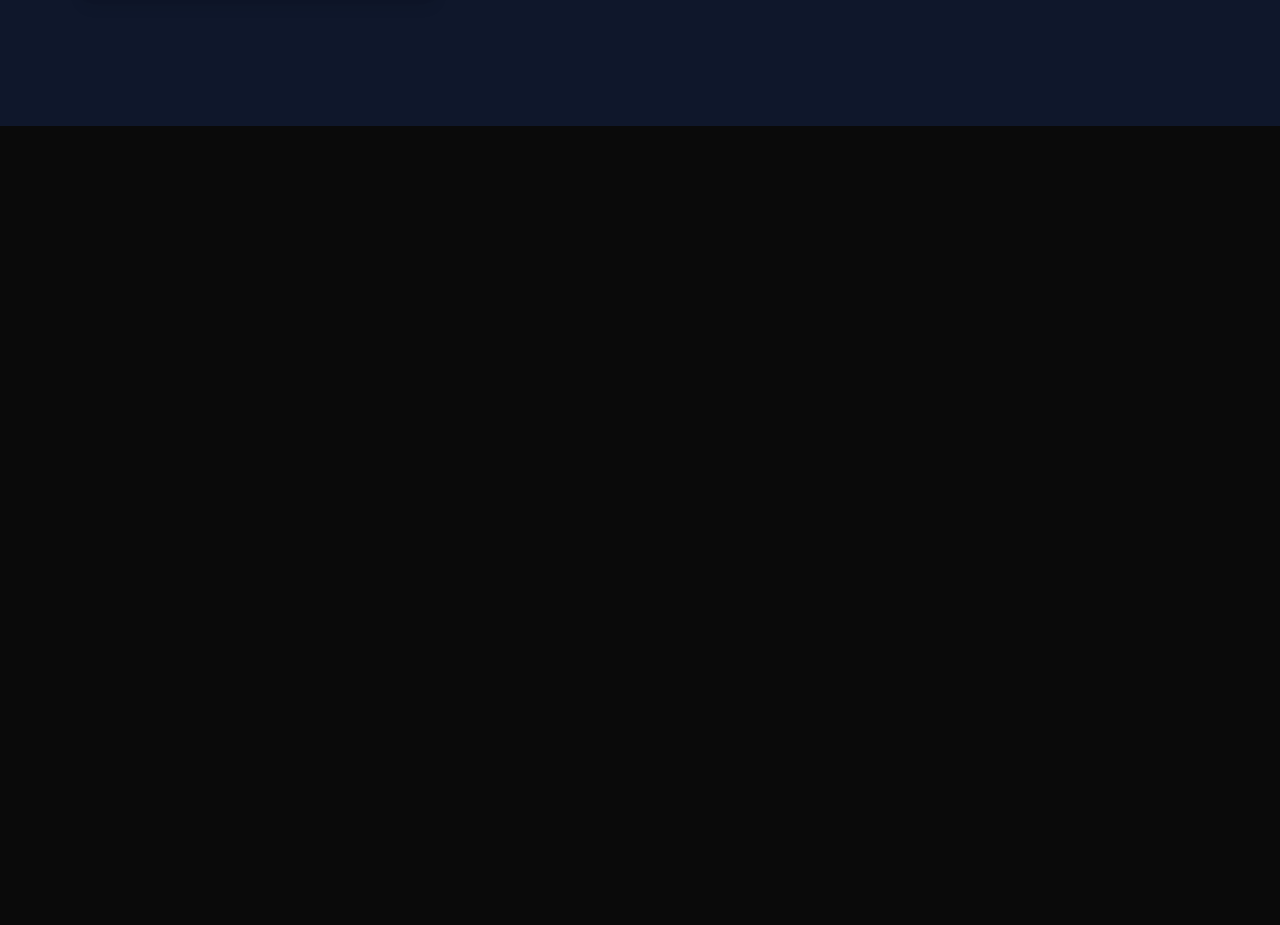
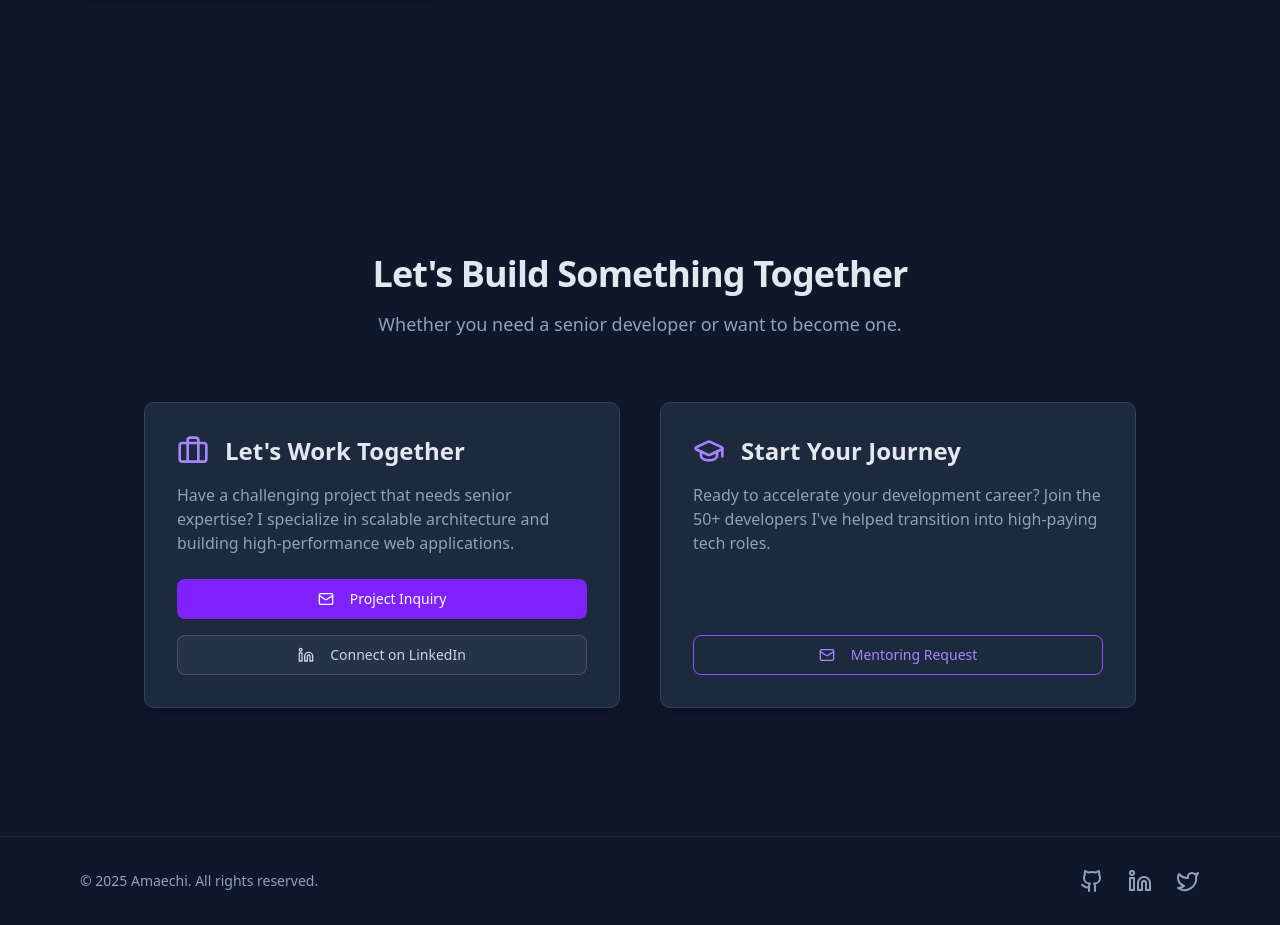
Before and after one commit to amaechijude/amaechi, a Next.js app: page / in a window 1280 px wide. Shown: the part 7685-8610 px from the top of the page. Before the commit the page ends 7811 px from the top, so only its background shows below. Built offline with nearby package versions, Linux system fonts and the light colour scheme.

Commit message:
feat: Implement contact and footer sections

```diff
--- a/src/app/page.tsx
+++ b/src/app/page.tsx
@@ -1,5 +1,7 @@
 import About from "@/components/shared/About";
+import Contact from "@/components/shared/Contact";
 import Experience from "@/components/shared/Experience";
+import Footer from "@/components/shared/Footer";
 import Hero from "@/components/shared/Hero";
 import Navbar from "@/components/shared/Navbar";
 import Projects from "@/components/shared/Projects";
@@ -16,6 +18,8 @@ export default function Home() {
       <Skills />
       <Experience />
       <Testimonials />
+      <Contact />
+      <Footer />
     </main>
   );
 }
--- /dev/null
+++ b/src/components/shared/Contact.tsx
@@ -0,0 +1,90 @@
+"use client";
+
+import { motion, useInView } from "framer-motion";
+import { useRef } from "react";
+import { Button } from "@/components/ui/button";
+import { Briefcase, GraduationCap, Mail, Linkedin } from "lucide-react";
+import Link from "next/link";
+
+const Contact = () => {
+  const ref = useRef(null);
+  const isInView = useInView(ref, { once: true, amount: 0.3 });
+
+  const containerVariants = {
+    hidden: { opacity: 0 },
+    visible: { opacity: 1, transition: { staggerChildren: 0.2 } },
+  };
+
+  const itemVariants = (fromLeft = true) => ({
+    hidden: { opacity: 0, x: fromLeft ? -50 : 50 },
+    visible: { opacity: 1, x: 0, transition: { type: "spring", stiffness: 100 } },
+  });
+
+  return (
+    <motion.section
+      id="contact"
+      ref={ref}
+      className="w-full bg-slate-900 py-20 md:py-32"
+      initial="hidden"
+      animate={isInView ? "visible" : "hidden"}
+      variants={containerVariants}
+    >
+      <div className="container mx-auto max-w-5xl px-4">
+        <motion.div className="text-center" variants={itemVariants()}>
+          <h2 className="text-3xl font-bold tracking-tight text-slate-200 sm:text-4xl">Let's Build Something Together</h2>
+          <p className="mt-4 text-lg text-slate-400">Whether you need a senior developer or want to become one.</p>
+        </motion.div>
+
+        <div className="mt-16 grid grid-cols-1 gap-10 md:grid-cols-2">
+          {/* Professional Track */}
+          <motion.div
+            variants={itemVariants(true)}
+            className="flex flex-col rounded-lg border border-slate-700 bg-slate-800 p-8 shadow-lg transition-all duration-300 hover:border-violet-500/50 hover:shadow-violet-500/10"
+          >
+            <div className="flex items-center space-x-4">
+              <Briefcase className="h-8 w-8 text-violet-400" />
+              <h3 className="text-2xl font-bold text-slate-200">Let's Work Together</h3>
+            </div>
+            <p className="mt-4 flex-1 text-slate-400">Have a challenging project that needs senior expertise? I specialize in scalable architecture and building high-performance web applications.</p>
+            <div className="mt-6 space-y-4">
+              <Button asChild size="lg" className="w-full bg-violet-600 text-white hover:bg-violet-700">
+                <a href="mailto:amaechi@example.com">
+                  <Mail className="mr-2 h-5 w-5" />
+                  Project Inquiry
+                </a>
+              </Button>
+              <Button asChild size="lg" variant="outline" className="w-full border-slate-600 text-slate-300 hover:bg-slate-700 hover:text-white">
+                <Link href="#" target="_blank">
+                  <Linkedin className="mr-2 h-5 w-5" />
+                  Connect on LinkedIn
+                </Link>
+              </Button>
+            </div>
+          </motion.div>
+
+          {/* Mentoring Track */}
+          <motion.div
+            variants={itemVariants(false)}
+            className="flex flex-col rounded-lg border border-slate-700 bg-slate-800 p-8 shadow-lg transition-all duration-300 hover:border-violet-500/50 hover:shadow-violet-500/10"
+          >
+            <div className="flex items-center space-x-4">
+              <GraduationCap className="h-8 w-8 text-violet-400" />
+              <h3 className="text-2xl font-bold text-slate-200">Start Your Journey</h3>
+            </div>
+            <p className="mt-4 flex-1 text-slate-400">Ready to accelerate your development career? Join the 50+ developers I've helped transition into high-paying tech roles.</p>
+            <div className="mt-6 space-y-4">
+              <Button asChild size="lg" className="w-full bg-transparent border border-violet-500 text-violet-400 hover:bg-violet-500/10">
+                <a href="mailto:mentoring.amaechi@example.com">
+                  <Mail className="mr-2 h-5 w-5" />
+                  Mentoring Request
+                </a>
+              </Button>
+            </div>
+          </motion.div>
+        </div>
+      </div>
+    </motion.section>
+  );
+};
+
+export default Contact;
--- /dev/null
+++ b/src/components/shared/Footer.tsx
@@ -0,0 +1,29 @@
+"use client";
+
+import { Github, Linkedin, Twitter } from "lucide-react";
+import Link from "next/link";
+
+const Footer = () => {
+  return (
+    <footer className="w-full bg-slate-900 border-t border-slate-800 py-8">
+      <div className="container mx-auto flex max-w-6xl flex-col items-center justify-between px-4 md:flex-row">
+        <p className="text-slate-400 text-sm">
+          &copy; {new Date().getFullYear()} Amaechi. All rights reserved.
+        </p>
+        <div className="mt-4 flex space-x-6 md:mt-0">
+          <Link href="https://github.com" target="_blank" rel="noopener noreferrer">
+            <Github className="h-6 w-6 text-slate-400 hover:text-violet-400 transition-colors" />
+          </Link>
+          <Link href="https://linkedin.com" target="_blank" rel="noopener noreferrer">
+            <Linkedin className="h-6 w-6 text-slate-400 hover:text-violet-400 transition-colors" />
+          </Link>
+          <Link href="https://twitter.com" target="_blank" rel="noopener noreferrer">
+            <Twitter className="h-6 w-6 text-slate-400 hover:text-violet-400 transition-colors" />
+          </Link>
+        </div>
+      </div>
+    </footer>
+  );
+};
+
+export default Footer;
```
